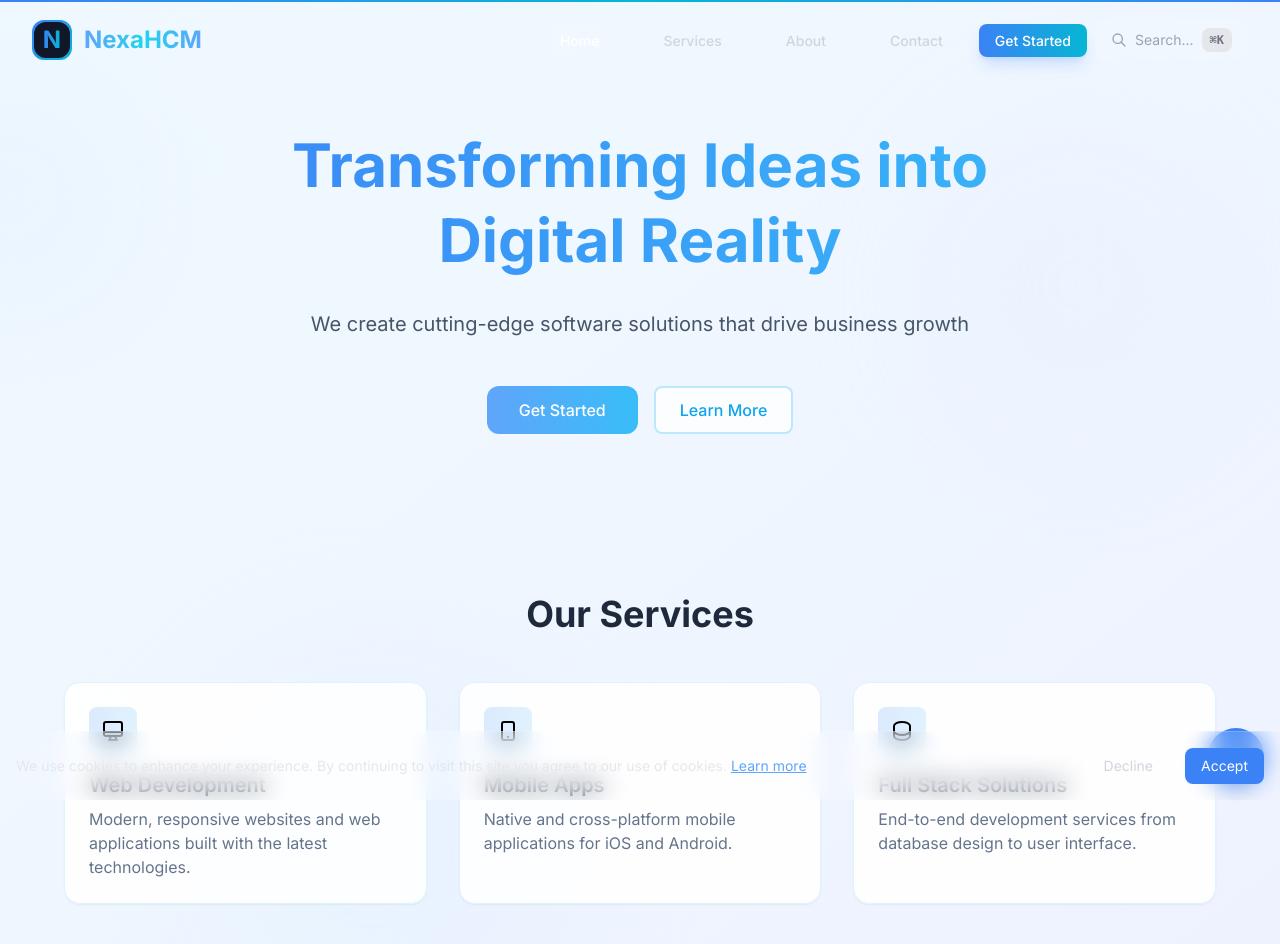
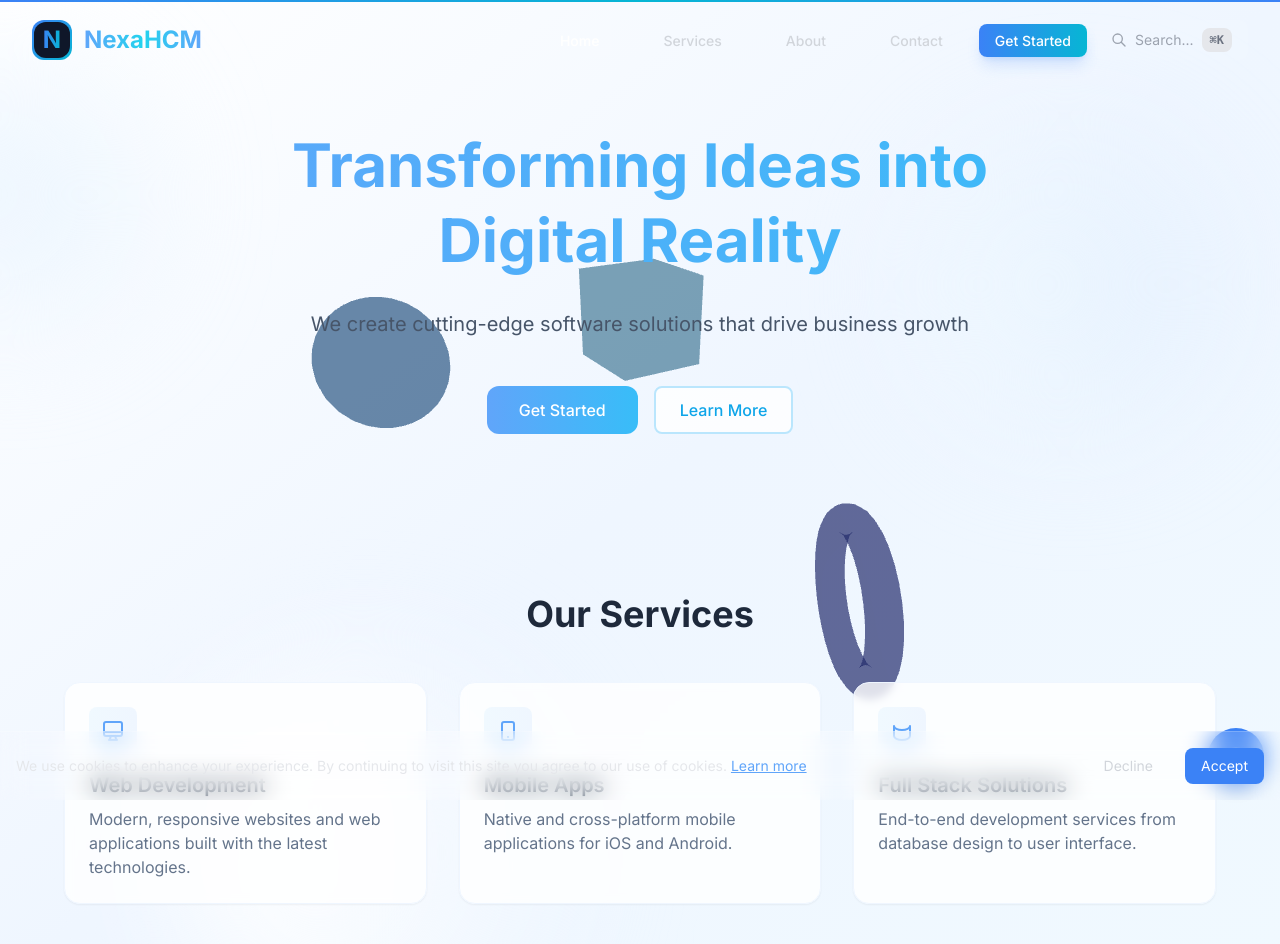
Before and after one commit to Prasanthk4/nexahcm, a React (Vite) app: page / in a window 1280 px wide. Shown: the top 944 px of the page. Built offline with nearby package versions, Linux system fonts and the light colour scheme.

Commit message:
feat: Add 3D elements and lighter background to home page

```diff
--- /dev/null
+++ b/src/components/3d/FloatingShapes.jsx
@@ -0,0 +1,38 @@
+import React, { useRef } from 'react';
+import { useFrame } from '@react-three/fiber';
+import { Sphere, Torus, Box } from '@react-three/drei';
+
+const FloatingShapes = () => {
+  const sphere = useRef();
+  const torus = useRef();
+  const box = useRef();
+
+  useFrame((state, delta) => {
+    sphere.current.rotation.x += delta * 0.2;
+    sphere.current.rotation.y += delta * 0.2;
+
+    torus.current.rotation.x += delta * 0.3;
+    torus.current.rotation.y += delta * 0.3;
+
+    box.current.rotation.x += delta * 0.1;
+    box.current.rotation.y += delta * 0.1;
+  });
+
+  return (
+    <group>
+      <Sphere ref={sphere} args={[1, 32, 32]} position={[-4, 2, 0]}>
+        <meshStandardMaterial color="#60A5FA" opacity={0.6} transparent />
+      </Sphere>
+
+      <Torus ref={torus} args={[1.5, 0.3, 16, 32]} position={[4, -2, -2]}>
+        <meshStandardMaterial color="#818CF8" opacity={0.7} transparent />
+      </Torus>
+
+      <Box ref={box} args={[1.5, 1.5, 1.5]} position={[0, 3, -1]}>
+        <meshStandardMaterial color="#38BDF8" opacity={0.5} transparent />
+      </Box>
+    </group>
+  );
+};
+
+export default FloatingShapes;
--- a/src/pages/Home.jsx
+++ b/src/pages/Home.jsx
@@ -1,12 +1,15 @@
-import React from 'react';
+import React, { Suspense } from 'react';
 import { Link } from 'react-router-dom';
+import { Canvas } from '@react-three/fiber';
+import { OrbitControls } from '@react-three/drei';
+import FloatingShapes from '../components/3d/FloatingShapes';
 
 const services = [
   {
     title: 'Web Development',
     description: 'Modern, responsive websites and web applications built with the latest technologies.',
     icon: (
-      <svg xmlns="http://www.w3.org/2000/svg" className="h-6 w-6" fill="none" viewBox="0 0 24 24" stroke="currentColor">
+      <svg xmlns="http://www.w3.org/2000/svg" className="h-6 w-6 text-blue-400" fill="none" viewBox="0 0 24 24" stroke="currentColor">
         <path strokeLinecap="round" strokeLinejoin="round" strokeWidth={2} d="M9.75 17L9 20l-1 1h8l-1-1-.75-3M3 13h18M5 17h14a2 2 0 002-2V5a2 2 0 00-2-2H5a2 2 0 00-2 2v10a2 2 0 002 2z" />
       </svg>
     ),
@@ -15,7 +18,7 @@ const services = [
     title: 'Mobile Apps',
     description: 'Native and cross-platform mobile applications for iOS and Android.',
     icon: (
-      <svg xmlns="http://www.w3.org/2000/svg" className="h-6 w-6" fill="none" viewBox="0 0 24 24" stroke="currentColor">
+      <svg xmlns="http://www.w3.org/2000/svg" className="h-6 w-6 text-blue-400" fill="none" viewBox="0 0 24 24" stroke="currentColor">
         <path strokeLinecap="round" strokeLinejoin="round" strokeWidth={2} d="M12 18h.01M8 21h8a2 2 0 002-2V5a2 2 0 00-2-2H8a2 2 0 00-2 2v14a2 2 0 002 2z" />
       </svg>
     ),
@@ -24,8 +27,8 @@ const services = [
     title: 'Full Stack Solutions',
     description: 'End-to-end development services from database design to user interface.',
     icon: (
-      <svg xmlns="http://www.w3.org/2000/svg" className="h-6 w-6" fill="none" viewBox="0 0 24 24" stroke="currentColor">
-        <path strokeLinecap="round" strokeLinejoin="round" strokeWidth={2} d="M4 7v10c0 2.21 3.582 4 8 4s8-1.79 8-4V7M4 7c0-2.21 3.582-4 8-4s8 1.79 8 4m0 5c0 2.21-3.582 4-8 4s-8-1.79-8-4" />
+      <svg xmlns="http://www.w3.org/2000/svg" className="h-6 w-6 text-blue-400" fill="none" viewBox="0 0 24 24" stroke="currentColor">
+        <path strokeLinecap="round" strokeLinejoin="round" strokeWidth={2} d="M4 7v10c0 2.21 3.582 4 8 4s8-1.79 8-4V7M4 7c0 2.21 3.582 4 8 4s8-1.79 8-4" />
       </svg>
     ),
   },
@@ -33,20 +36,31 @@ const services = [
 
 const Home = () => {
   return (
-    <div className="min-h-screen bg-gradient-to-br from-sky-50 via-blue-50 to-indigo-50 relative overflow-hidden">
+    <div className="min-h-screen bg-gradient-to-br from-white via-blue-50 to-sky-50 relative overflow-hidden">
+      {/* 3D Canvas Background */}
+      <div className="absolute inset-0 pointer-events-none">
+        <Canvas camera={{ position: [0, 0, 10], fov: 75 }}>
+          <Suspense fallback={null}>
+            <ambientLight intensity={0.5} />
+            <pointLight position={[10, 10, 10]} intensity={0.8} />
+            <FloatingShapes />
+            <OrbitControls enableZoom={false} enablePan={false} />
+          </Suspense>
+        </Canvas>
+      </div>
+
       {/* Decorative Elements */}
       <div className="absolute inset-0 overflow-hidden">
-        {/* Floating circles */}
-        <div className="absolute top-20 -left-32 w-64 h-64 rounded-full bg-gradient-to-r from-blue-100/30 to-sky-100/30 blur-3xl animate-float" />
-        <div className="absolute top-40 right-20 w-72 h-72 rounded-full bg-gradient-to-r from-indigo-100/20 to-sky-100/20 blur-3xl animate-float-delayed" />
-        <div className="absolute -bottom-20 left-40 w-96 h-96 rounded-full bg-gradient-to-r from-sky-100/30 to-blue-100/30 blur-3xl animate-float-slow" />
+        <div className="absolute top-20 -left-32 w-64 h-64 rounded-full bg-gradient-to-r from-blue-50 to-sky-100/50 blur-3xl animate-float" />
+        <div className="absolute top-40 right-20 w-72 h-72 rounded-full bg-gradient-to-r from-sky-50 to-blue-100/50 blur-3xl animate-float-delayed" />
+        <div className="absolute -bottom-20 left-40 w-96 h-96 rounded-full bg-gradient-to-r from-white to-blue-50/50 blur-3xl animate-float-slow" />
       </div>
 
       {/* Hero Section */}
       <div className="relative pt-32 pb-20 px-4 max-w-6xl mx-auto">
         <div className="text-center space-y-8">
           {/* Main Heading */}
-          <h1 className="text-6xl font-bold bg-clip-text text-transparent bg-gradient-to-r from-blue-500 to-sky-400 leading-tight">
+          <h1 className="text-6xl font-bold bg-clip-text text-transparent bg-gradient-to-r from-blue-400 to-sky-400 leading-tight">
             Transforming Ideas into
             <br />
             Digital Reality
@@ -67,8 +81,8 @@ const Home = () => {
               </button>
             </Link>
 
-            <button className="px-6 py-2.5 rounded-lg border-2 border-sky-300/50 bg-white/80 text-sky-500 font-medium
-                             transition-all duration-300 hover:bg-sky-50 hover:border-sky-400/50 hover:shadow-md">
+            <button className="px-6 py-2.5 rounded-lg border-2 border-sky-200 bg-white/80 text-sky-500 font-medium
+                             transition-all duration-300 hover:bg-sky-50 hover:border-sky-300 hover:shadow-md">
               Learn More
             </button>
           </div>
@@ -81,9 +95,9 @@ const Home = () => {
         <div className="grid grid-cols-1 md:grid-cols-3 gap-8 max-w-6xl mx-auto">
           {/* Service Cards */}
           {services.map((service, index) => (
-            <div key={index} className="group relative p-6 rounded-2xl bg-white/90 border border-sky-100 shadow-sm
+            <div key={index} className="group relative p-6 rounded-2xl bg-white/80 backdrop-blur-sm border border-blue-50 shadow-sm
                                       transition-all duration-500 hover:shadow-lg hover:scale-[1.02] hover:bg-white">
-              <div className="w-12 h-12 mb-4 rounded-lg bg-gradient-to-r from-blue-100 to-sky-100
+              <div className="w-12 h-12 mb-4 rounded-lg bg-gradient-to-r from-sky-50 to-blue-50
                             flex items-center justify-center group-hover:scale-110 transition-transform duration-300">
                 {service.icon}
               </div>
```
